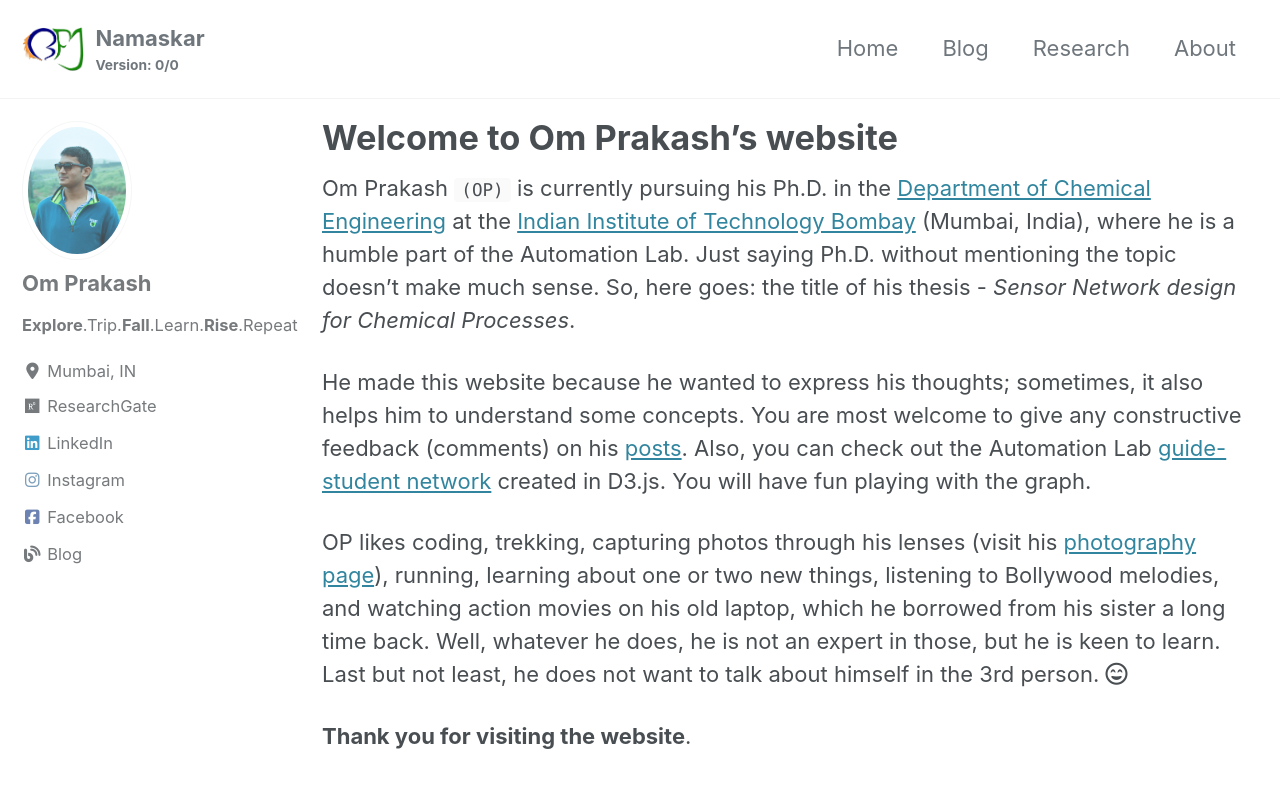
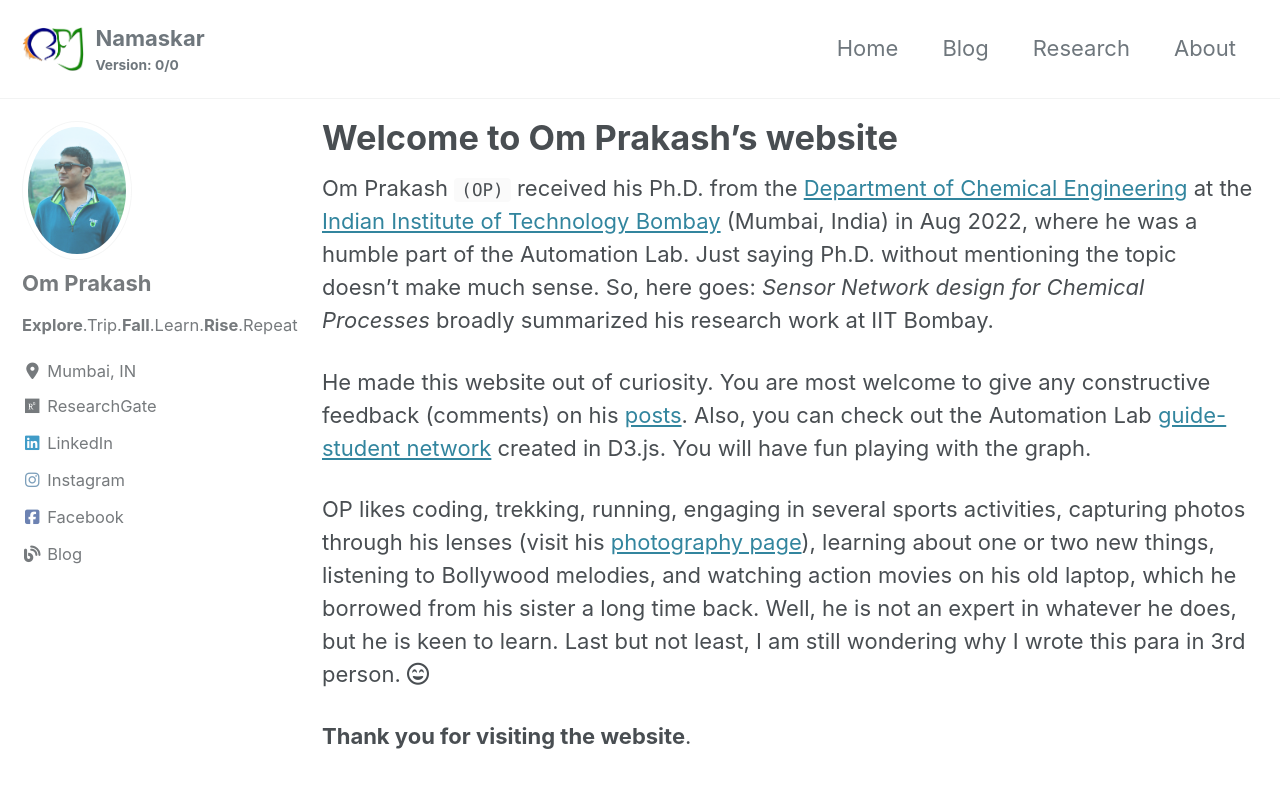
Before and after one commit to prakashoms/prakashoms.github.io, a Jekyll site: the page built from _pages/home.md, in a window 1280 px wide and 900 px high. Shown: the top 788 px of the window. Built offline with Jekyll 4.4.1, drawn with Linux system fonts in a browser that asks for light colours; cached includes are drawn as plain includes; nearby versions of some CDN libraries.

Commit message:
Update home.md

```diff
--- a/_pages/home.md
+++ b/_pages/home.md
@@ -4,11 +4,11 @@ title: Welcome to Om Prakash's website
 permalink: /
 ---
 
-Om Prakash `(OP)` is currently pursuing his Ph.D. in the [Department of Chemical Engineering](https://www.che.iitb.ac.in/) at the [Indian Institute of Technology Bombay](http://www.iitb.ac.in/) (Mumbai, India), where he is a humble part of the Automation Lab.
-Just saying Ph.D. without mentioning the topic doesn't make much sense. So, here goes: the title of his thesis - *Sensor Network design for Chemical Processes*.
+Om Prakash `(OP)` received his Ph.D. from the [Department of Chemical Engineering](https://www.che.iitb.ac.in/) at the [Indian Institute of Technology Bombay](http://www.iitb.ac.in/) (Mumbai, India) in Aug 2022, where he was a humble part of the Automation Lab.
+Just saying Ph.D. without mentioning the topic doesn't make much sense. So, here goes: *Sensor Network design for Chemical Processes* broadly summarized his research work at IIT Bombay.
 
-He made this website because he wanted to express his thoughts; sometimes, it also helps him to understand some concepts. You are most welcome to give any constructive feedback (comments) on his [posts](/blog/). Also, you can check out the Automation Lab [guide-student network](/automationlab-network/) created in D3.js. You will have fun playing with the graph.
+He made this website out of curiosity. You are most welcome to give any constructive feedback (comments) on his [posts](/blog/). Also, you can check out the Automation Lab [guide-student network](/automationlab-network/) created in D3.js. You will have fun playing with the graph.
 
-OP likes coding, trekking, capturing photos through his lenses (visit his [photography page](/photography/)), running, learning about one or two new things, listening to Bollywood melodies, and watching action movies on his old laptop, which he borrowed from his sister a long time back. Well, whatever he does, he is not an expert in those, but he is keen to learn. Last but not least, he does not want to talk about himself in the 3rd person. <i class="far fa-grin-beam"></i>
+OP likes coding, trekking, running, engaging in several sports activities, capturing photos through his lenses (visit his [photography page](/photography/)), learning about one or two new things, listening to Bollywood melodies, and watching action movies on his old laptop, which he borrowed from his sister a long time back. Well, he is not an expert in whatever he does, but he is keen to learn. Last but not least, I am still wondering why I wrote this para in 3rd person. <i class="far fa-grin-beam"></i>
 
 **Thank you for visiting the website**.
```
